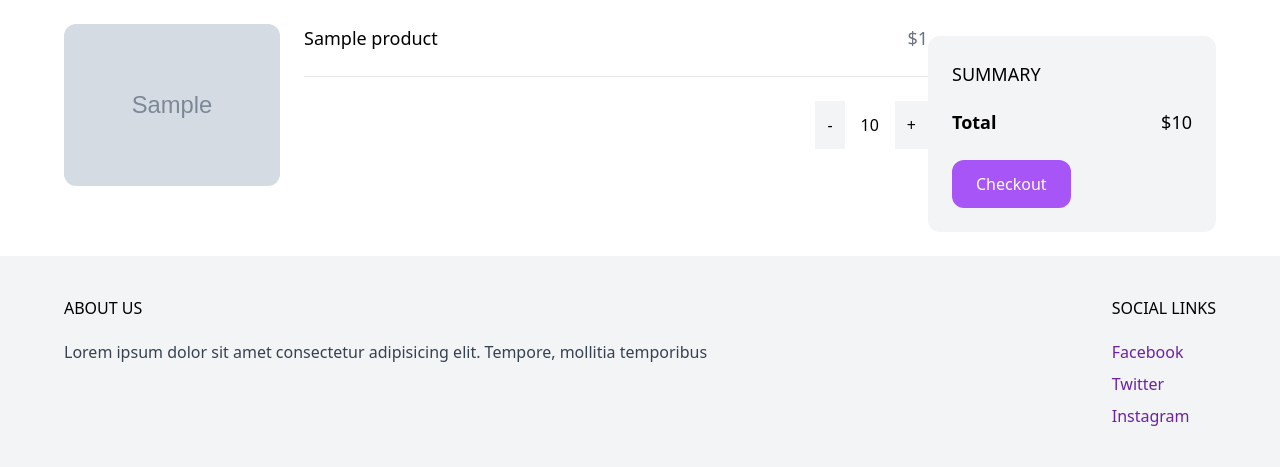
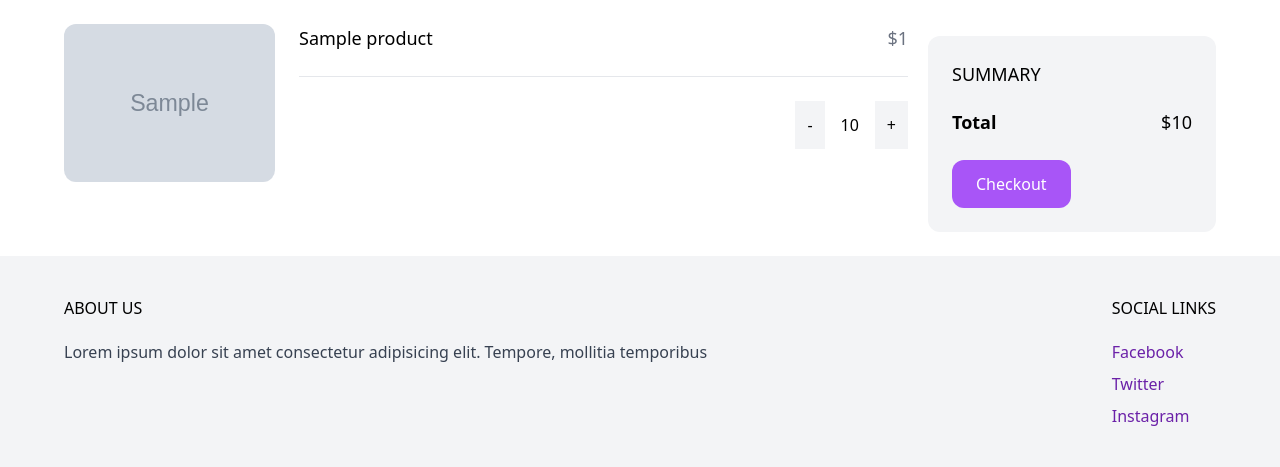
Before and after one commit to syyr66/Nordic-Homes-Website, a Django app: template cart/templates/cart/cart.html in a window 1280 px wide. Shown: the part 78-545 px from the top of the page. Run offline with Django 5.2, Linux system fonts and the light colour scheme; the template is opened without the code that fills it: most values are stand-ins (such as "Sample title", 1, 10 or a date in 2020); grey boxes marked "Sample" are stand-in pictures; some libraries are stand-ins or nearby versions.

Commit message:
minor layout tweaks

```diff
--- a/cart/templates/cart/partials/cart_item.html
+++ b/cart/templates/cart/partials/cart_item.html
@@ -1,4 +1,4 @@
-<div class="product w-full lg:w-3/4" id="cart-item-{{ item.product.id }}">
+<div class="product w-full lg:w-3/4 lg:pr-5" id="cart-item-{{ item.product.id }}">
     <div class="product mb-4 sm:mb-6 flex">
         <a href="{% url 'products:product_detail' item.product.slug %}" class="w-1/4 min-w-[7rem]">
             <img src="{{ item.product.get_thumbnail }}" alt="{{ item.product.name }}" class="hover:shadow-lg rounded-xl">
```
